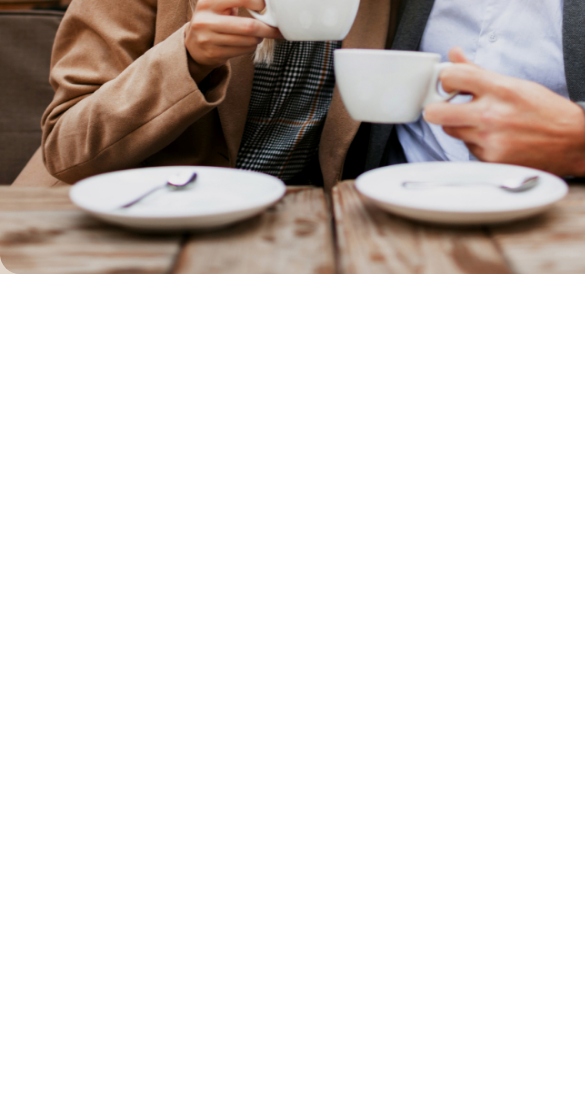
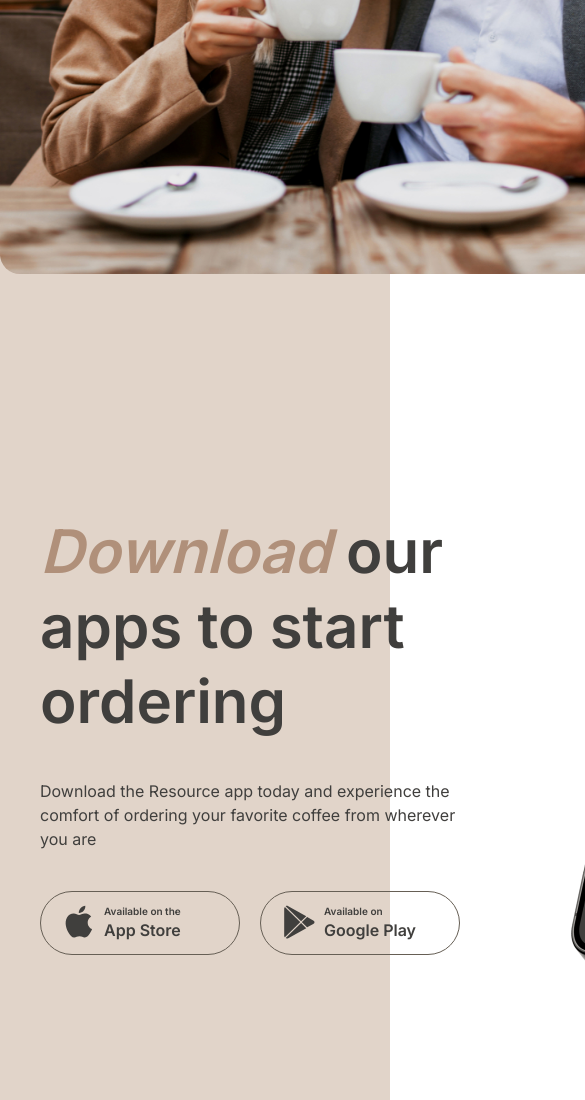
Before and after one commit to Pa4ik/hangman, a plain HTML site: page coffee-house/home.html in a window 390 px wide. Shown: the part 5078-6178 px from the top of the page, 585 px wide, since content can reach past the window. Before the commit the page ends 5352 px from the top, so only its background shows below. Drawn offline with Linux system fonts and the light colour scheme.

Commit message:
feat:Added app-mobile section

```diff
--- a/coffee-house/css/style-home.css
+++ b/coffee-house/css/style-home.css
@@ -342,3 +342,98 @@ line-height: 105%;
    display: grid;
    gap: 32px;
 }
+
+/* "mobile-app */
+
+.app-mobile{
+   max-width: 1440px;
+   background-color: #E1D4C9;
+   padding: 96px 40px;
+    display: flex;
+    align-items: flex-start;
+    gap: 100px;
+}
+
+.info-app-mobile{
+   display: grid;
+   gap: 40px;
+}
+
+
+.title-app{
+   color: var(--text-dark, #403F3D);
+   font-feature-settings: 'clig' off, 'liga' off;
+   font-family: Inter;
+   font-size: 60px;
+   font-style: normal;
+   font-weight: 600;
+   line-height: 125%;
+   padding-top: 144px;
+}
+
+.title-app-span{
+   color: var(--text-accent, #B0907A);
+   font-feature-settings: 'clig' off, 'liga' off;
+   font-family: Inter;
+   font-size: 60px;
+   font-style: italic;
+   font-weight: 600;
+   line-height: 125%;
+}
+
+.about-app{
+   color: var(--text-dark, #403F3D);
+   font-feature-settings: 'clig' off, 'liga' off;
+   font-family: Inter;
+   font-size: 16px;
+   font-style: normal;
+   font-weight: 400;
+   line-height: 150%;
+}
+
+.app-link{
+   display: flex;
+   width: 158px;
+   padding: 12px 20px;
+   align-items: center;
+   gap: 8px;
+   border-radius: 100px;
+   border: 1px solid var(--border-dark, #665F55);
+}
+
+.available{
+   color: var(--text-dark, #403F3D);
+   text-align: center;
+   font-feature-settings: 'clig' off, 'liga' off;
+   font-family: Inter;
+   font-size: 10px;
+   font-style: normal;
+   font-weight: 600;
+   line-height: 140%;
+}
+
+.app{
+   color: var(--text-dark, #403F3D);
+   font-feature-settings: 'clig' off, 'liga' off;
+   font-family: Inter;
+   font-size: 16px;
+   font-style: normal;
+   font-weight: 600;
+   line-height: 150%;
+}
+
+.link-app{
+   display: flex;
+   gap: 20px;
+}
+
+.info-link-downl{
+   display: flex;
+   flex-direction: column;
+   align-items: flex-start;
+    padding-left: 7px;
+}
+
+.download-link{
+   display: flex;
+}
--- a/coffee-house/home.html
+++ b/coffee-house/home.html
@@ -95,6 +95,55 @@
                 </div>
             </div>
         </section>
+        <section class="mobile-app">
+            <div class="app-mobile">
+                <div class="info-app-mobile">
+                    <h2 class="title-app"><span class="title-app-span">Download </span>our apps to start ordering</h2>
+                    <span class="about-app">Download the Resource app today and experience the comfort of ordering your favorite coffee from wherever you are</span>
+                    <div class="link-app">
+                        <div class="app-link app-store">
+                            <div class="download-link">
+                                <svg width="36" height="36" viewBox="0 0 36 36" fill="none" xmlns="http://www.w3.org/2000/svg">
+                                <g id="icon">
+                                <g id="Icon">
+                                <g id="Vector">
+                                <path d="M26.7073 18.6307C26.6704 14.6324 30.065 12.6872 30.2203 12.5966C28.2977 9.86366 25.3178 9.49026 24.2707 9.46048C21.7679 9.20369 19.3403 10.9206 18.0654 10.9206C16.765 10.9206 14.8017 9.48529 12.6858 9.52747C9.96293 9.56841 7.41566 11.1055 6.0186 13.4923C3.13542 18.359 5.28572 25.5108 8.04802 29.4446C9.42981 31.3712 11.0444 33.5223 13.1578 33.4466C15.2254 33.3635 15.9978 32.1614 18.4929 32.1614C20.9651 32.1614 21.6903 33.4466 23.8457 33.3983C26.0647 33.3635 27.4618 31.463 28.7952 29.519C30.392 27.3108 31.0333 25.1362 31.0588 25.0245C31.0066 25.0071 26.7493 23.4229 26.7073 18.6307Z" fill="#403F3D"/>
+                                <path d="M22.6357 6.87268C23.7477 5.51675 24.5086 3.67205 24.2974 1.80005C22.6879 1.86952 20.675 2.88554 19.5159 4.21169C18.4903 5.38029 17.5742 7.29571 17.8109 9.097C19.6189 9.2285 21.4753 8.20752 22.6357 6.87268Z" fill="#403F3D"/>
+                                </g>
+                                </g>
+                                </g>
+                                </svg>
+                                <div class="info-link-downl">
+                                    <span class="available">Available on the</span>
+                                    <span class="app">App Store</span>
+                                </div>
+                            </div>
+                        </div>
+                        <div class="app-link google-play">
+                            <div class="download-link">
+                                <svg width="36" height="36" viewBox="0 0 36 36" fill="none" xmlns="http://www.w3.org/2000/svg">
+                                    <g id="icon">
+                                    <g id="Icon">
+                                    <path id="Vector" d="M3.7558 3.20297C3.39335 3.57289 3.18359 4.14884 3.18359 4.89471V31.4994C3.18359 32.2453 3.39335 32.8212 3.7558 33.1911L3.84525 33.2723L19.1359 18.37V18.0181L3.84525 3.11575L3.7558 3.20297Z" fill="#403F3D"/>
+                                    <path id="Vector_2" d="M26.0776 23.34L20.9863 18.37V18.0181L26.0837 13.0482L26.1979 13.1128L32.2345 16.4617C33.9573 17.4121 33.9573 18.976 32.2345 19.9324L26.1979 23.2753L26.0776 23.34Z" fill="#403F3D"/>
+                                    <path id="Vector_3" d="M25.2733 24.2007L20.0617 19.1195L4.68164 34.1166C5.25384 34.7031 6.18695 34.7737 7.24807 34.1873L25.2733 24.2007Z" fill="#403F3D"/>
+                                    <path id="Vector_4" d="M25.2733 12.1876L7.24807 2.20103C6.18695 1.62058 5.25384 1.69125 4.68164 2.27772L20.0617 17.2688L25.2733 12.1876Z" fill="#403F3D"/>
+                                    </g>
+                                    </g>
+                                </svg>
+                                   <div class="info-link-downl">
+                                        <span class="available">Available on</span>
+                                        <span class="app">Google Play</span>
+                                   </div>
+                            </div>
+                        </div>
+                    </div>
+                </div>
+                <div class="img-app-mobile">
+                    <img class="img-mobile" src="img/mobile-screens-1.png" alt="mobile-screens">
+                </div>
+            </div>
+        </section>
     </main>
 </body>
 </html>
```
Also changed, not shown: coffee-house/img/mobile-screens-1.png (added), coffee-house/svg/icon (1).svg (added), coffee-house/svg/icon.svg (added).
